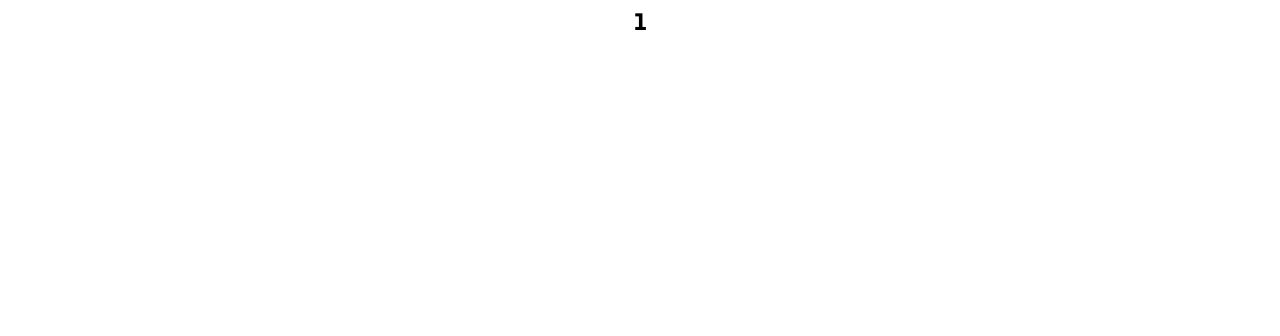
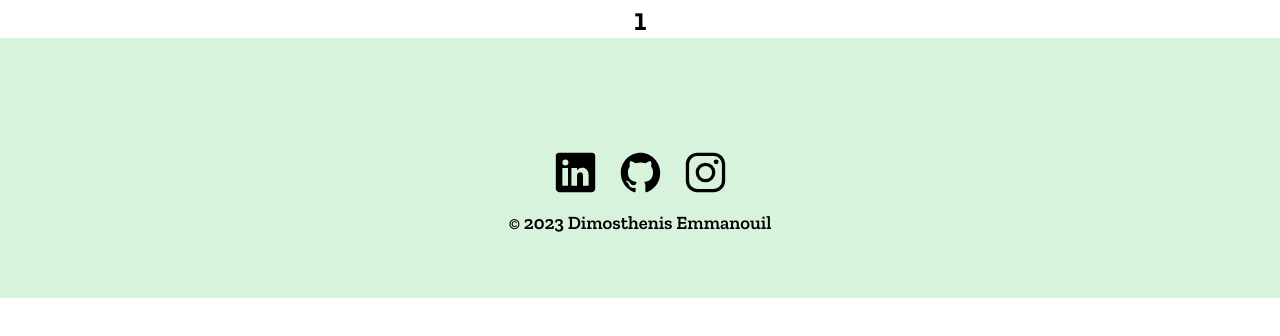
Before and after one commit to Albatraoz12/Portfolio, a React (Vite) app: page /project/1 in a window 1280 px wide. Shown: the top 336 px of the page. Built offline with nearby package versions, Linux system fonts and the light colour scheme.

Commit message:
move footer component from home page to app

```diff
--- a/src/App.jsx
+++ b/src/App.jsx
@@ -2,6 +2,7 @@ import { Route, Routes } from 'react-router-dom';
 import './sass/main.scss';
 import Home from './pages/Home';
 import Project from './pages/Project';
+import Footer from './components/footer/Footer';
 
 function App() {
   return (
@@ -12,6 +13,7 @@ function App() {
           <Route path='/project/:title' element={<Project />} />
         </Routes>
       </main>
+      <Footer />
     </>
   );
 }
--- a/src/pages/Home.jsx
+++ b/src/pages/Home.jsx
@@ -1,5 +1,4 @@
 import About from '../components/About/About';
-import Footer from '../components/footer/Footer';
 import Header from '../components/header/Header';
 import Projects from '../components/projects/Projects';
 
@@ -9,7 +8,6 @@ const Home = () => {
       <Header />
       <About />
       <Projects />
-      <Footer />
     </>
   );
 };
```
